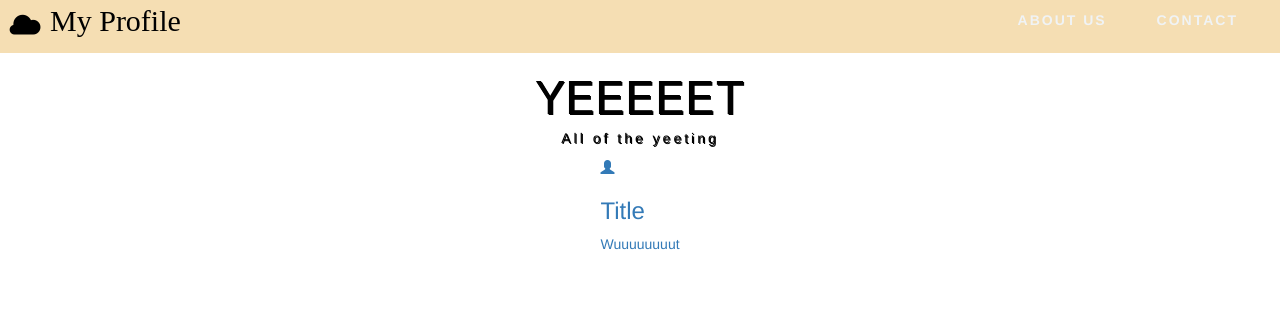
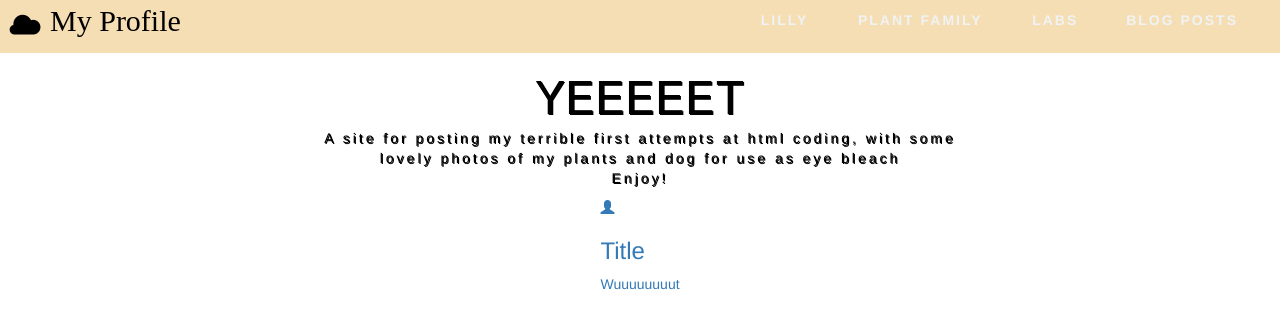
Before and after one commit to HannahWilson403/HannahWilson403.github.io, a plain HTML site: page index.html in a window 1280 px wide. Drawn offline with nearby package versions, Linux system fonts and the light colour scheme.

Commit message:
the raw beginings

```diff
--- a/index.html
+++ b/index.html
@@ -20,8 +20,10 @@
 </div>
 <nav>
 <ul>
-   <li> <a href="#"> About Us </a></li>
-   <li> <a href="#"> Contact </a></li>
+   <li> <a href="#"> Lilly </a></li>
+   <li> <a href="#"> Plant Family </a></li>
+   <li><a href="#">Labs</a></li>
+   <li><a href="#">Blog Posts</a> </li>
 </ul>
 
 </nav>
@@ -30,7 +32,11 @@
 
    <section class="titles">
 <h1> YEEEEET</h1>
-<p> All of the yeeting</p>
+<p> A site for posting my terrible first attempts at html coding, with some lovely photos of my plants and dog for use as eye bleach
+    <br>
+    Enjoy!
+</p>
+
    </section>
 
 
```
